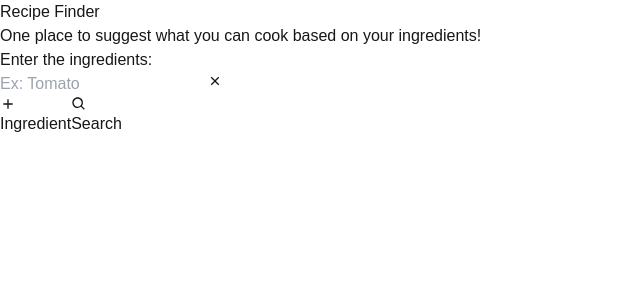
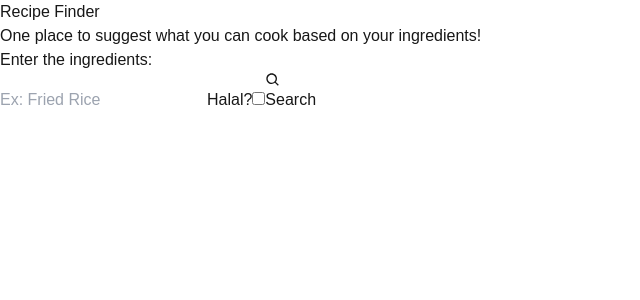
Before and after one commit to ovierevaldi/recipe-finder, a Next.js app: page / in a window 1280 px wide. Shown: the top 300 px of the page, without its empty margins (0-640 px from the left). Built offline with nearby package versions, Linux system fonts and the light colour scheme.

Commit message:
Refactor Food component and enhance search functionality: update FoodEntity type, integrate search parameters, and manage ingredient input state

```diff
--- a/src/app/Components/Food.tsx
+++ b/src/app/Components/Food.tsx
@@ -6,8 +6,8 @@ type FoodProps = {
     food: FoodEntity;
 }
 
-type FoodEntity = {
-    id: string
+export type FoodEntity = {
+    id: number
     name: string;
     image: string;
 }
--- a/src/app/food/page.tsx
+++ b/src/app/food/page.tsx
@@ -1,10 +1,12 @@
 'use client'
 
-import { useRouter } from 'next/navigation'
+import { useRouter, useSearchParams } from 'next/navigation'
 import React from 'react'
 
 const DetailFood: React.FC = () => {
     const router = useRouter();
+
+
 
     const backToDashboard = () => {
         router.push('/')
--- a/src/app/page.tsx
+++ b/src/app/page.tsx
@@ -1,14 +1,18 @@
 'use client';
 
 import { useRouter } from 'next/navigation';
-import React from 'react';
+import React, { useId, useState } from 'react';
 import { BiPlus, BiSearch } from 'react-icons/bi';
 import { RiCloseLine } from 'react-icons/ri';
 
 const IngredientsInput: React.FC = () => {
   const router = useRouter();
 
+  const isHalalCheckboxID = useId();
+
   const [ingredientsInputList, setIngredientsInputList] = React.useState<React.FC<IngredientInputProps>[]>([IngredientInput]);
+  const [searchedFood, setSearchedFood] = useState('');
+  const [isHalal, setIsHalal] = useState(false);
 
   const addIngredientInput = () => {
     setIngredientsInputList([...ingredientsInputList, IngredientInput]);
@@ -19,26 +23,46 @@ const IngredientsInput: React.FC = () => {
   };
 
   const searchFood = () => {
-    router.push('/search')
+    router.push(`/search?food=${searchedFood}&isHalal=${isHalal}`)
+  };
+
+  const handleSearch = (keyword: string) => {
+    setSearchedFood(keyword)
+  };
+
+  const handleHalalCheckBox = (checked: boolean) => {
+    setIsHalal(checked);
   }
 
   return (
     <div className='max-w-md mx-auto p-4 rounded-md space-y-6'>
       <p className="text-2xl text-center">Enter the ingredients:</p>
 
-      {
+      <input
+        type="text"
+        value={searchedFood}
+        className='block p-2 text-[#0a0a0a] rounded-md w-full text-center'
+        onChange={(e) => handleSearch(e.target.value)}
+        placeholder="Ex: Fried Rice" />
+      {/* {
         ingredientsInputList.map((IngredientInput, index)  => {
             return <IngredientInput key={index} requestRemoveInput={() => removeInput(index)}/>
         })
-      }
+      } */}
 
-      <button
+      {/* <button
         className='block bg-[#D9D9D9] text-[#0a0a0a] p-2 rounded-md w-full'
         onClick={addIngredientInput}>
         <div className='flex justify-center items-center'>
             <BiPlus /> <span>Ingredient</span>
         </div>
-      </button>
+      </button> */}
+
+      <label htmlFor={isHalalCheckboxID} className='flex items-center gap-x-2'>
+        Halal?
+        <input type='Checkbox' checked={isHalal} onChange={(e) => handleHalalCheckBox(e.target.checked)}/>
+      </label>
+
       <button
         className="block bg-[#D9D9D9] text-[#0a0a0a] p-2 rounded-md w-full">
         <div
```
Also changed, not shown: src/app/search/page.tsx (+33 -3 lines).
